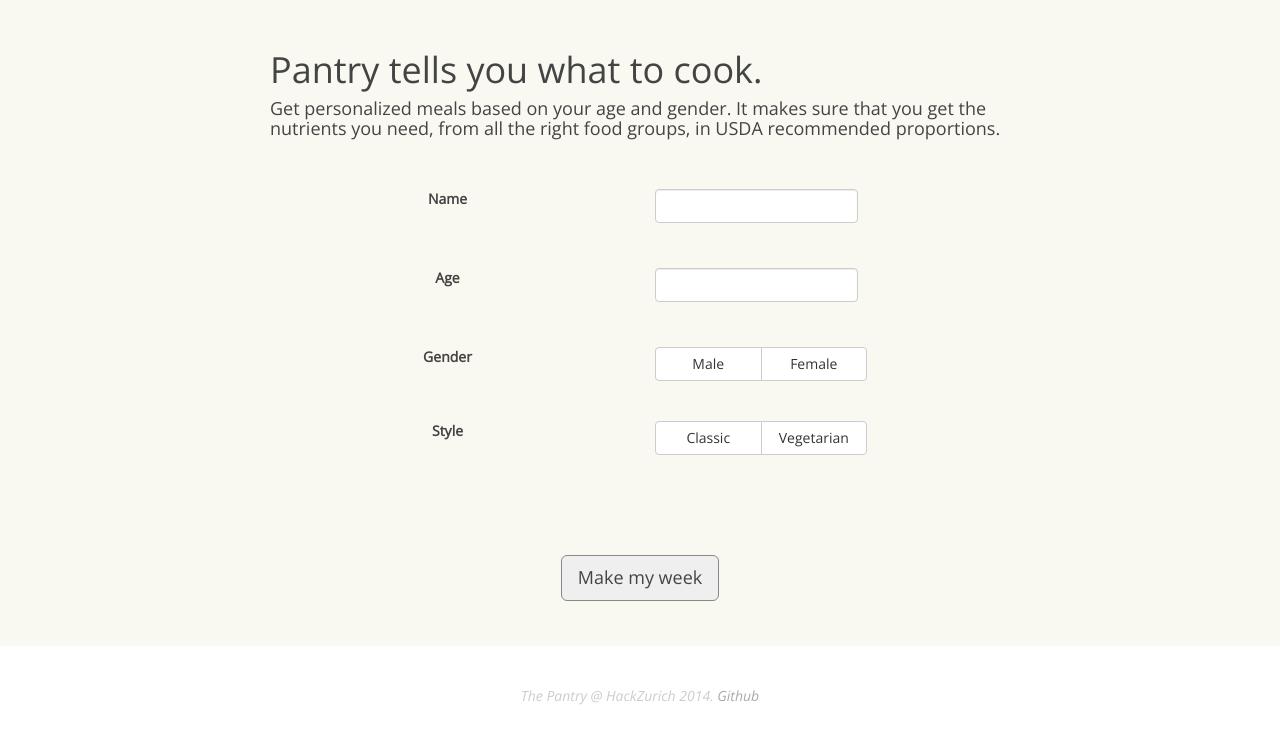
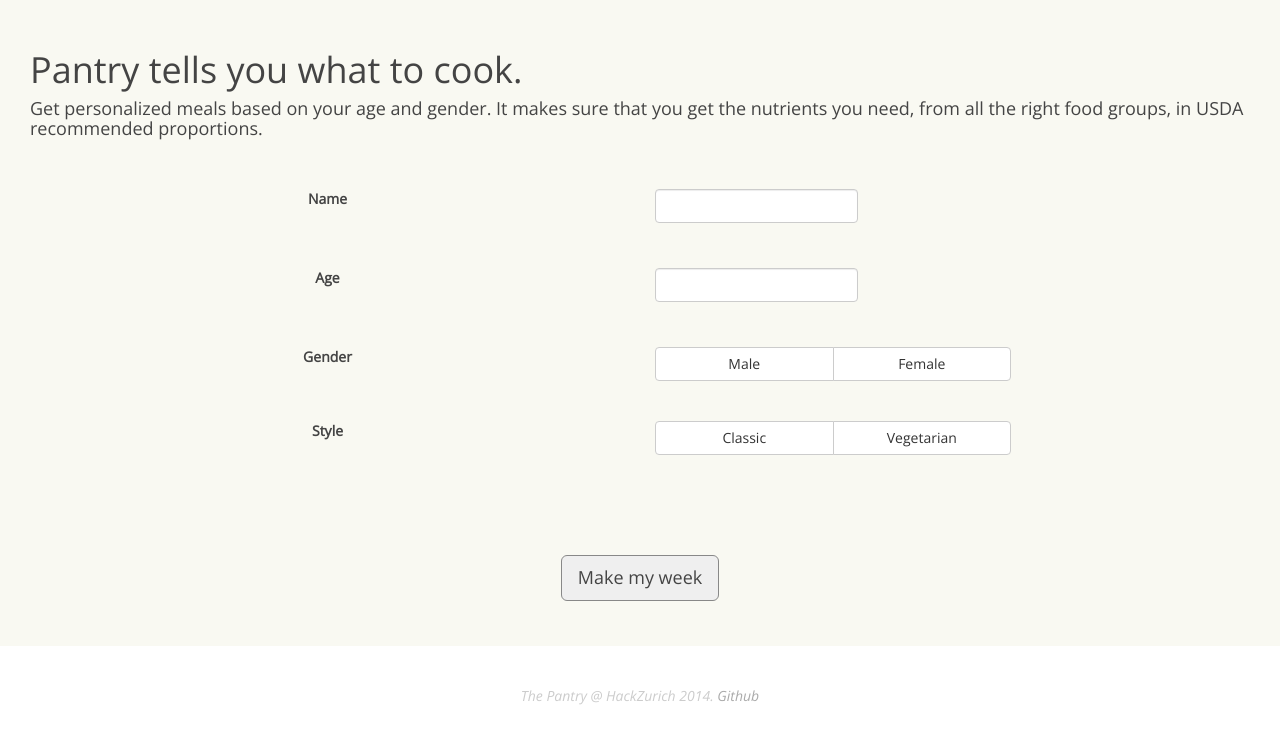
Before and after one commit to create/foodplan, a Django app: page / in a window 1280 px wide. Shown: the part 110-856 px from the top of the page. Run offline with Django 3.2, Linux system fonts and the light colour scheme; parts of the project's set-up code (start-up, migrations or seed data) failed here and were passed over; some libraries are stand-ins or nearby versions.

Commit message:
style fixes

```diff
--- a/static/css/core.css
+++ b/static/css/core.css
@@ -27,7 +27,7 @@ header {
     font-size: 20px;
 }
 .content {
-    width: 800px;
+    max-width: 1600px;
     margin-left: auto;
     margin-right: auto;
 }
@@ -85,6 +85,7 @@ input[type=number] {
     width: 400px;
     box-shadow: 0 0 5px #888888;
     margin: 5px;
+    display: inline-block;
 }
 .meal-card-filter {
     background: -moz-linear-gradient(bottom,  rgba(0,0,0,0.85) 0%, rgba(0,0,0,0) 60%); /* FF3.6+ */
```
